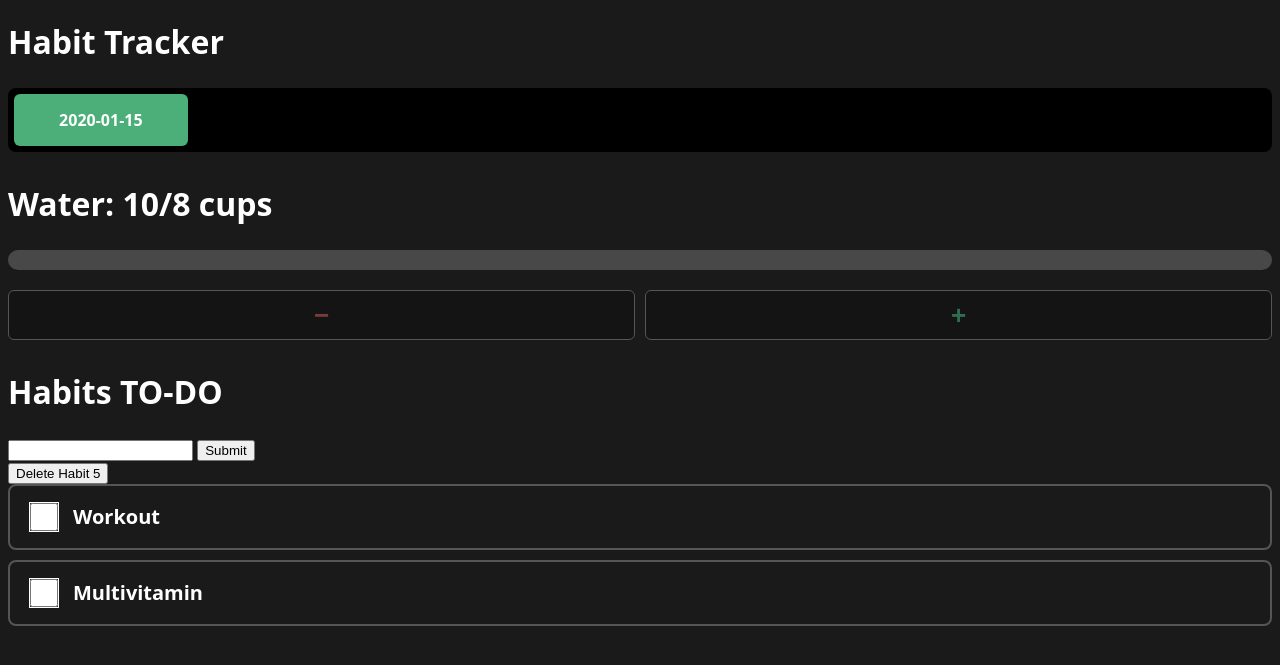
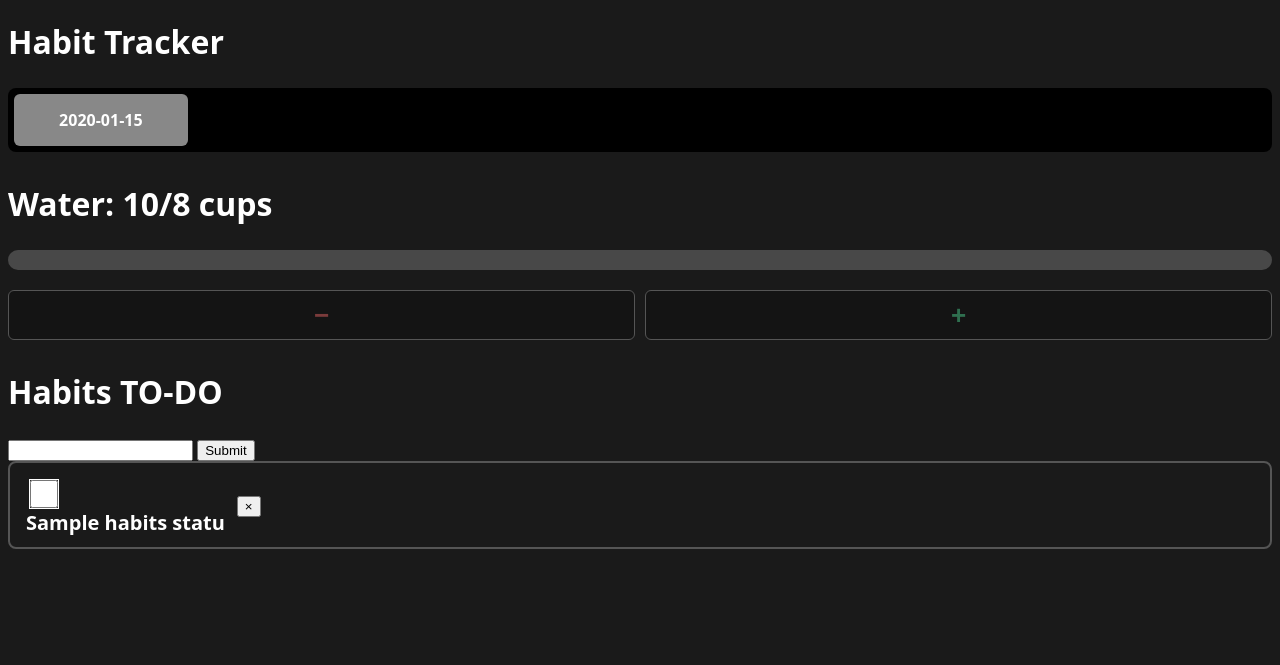
Before and after one commit to MasonBartell/habit-tracker, a Flask app: template templates/index.html in a window 1280 px wide. Shown: the top 665 px of the page. Run offline with Flask 3, Linux system fonts and the light colour scheme; the template is opened without the code that fills it: most values are stand-ins (such as "Sample title", 1, 10 or a date in 2020).

Commit message:
refactor habits into dynamic system: add/delete habits, generic toggle route, proportional grid coloring, and edge case fixes

```diff
--- a/app.py
+++ b/app.py
@@ -6,20 +6,12 @@ app = Flask(__name__)
 
 @app.route("/")
 def home():
-    # Open a connection to the database file, and get a cursor
-    # to actually run SQL commands through that connection.
     conn = sqlite3.connect("habits.db")
     cursor = conn.cursor()
 
-
-    # Get every row from the habits table.
-    # fetchall() returns a list of tuples, one tuple per row,
-    # in the order the columns were defined: (ID, Name, Type, Goal).
     cursor.execute("SELECT * FROM habits")
     habits = cursor.fetchall()
 
-    # Get today's date as a Python date object, so we can filter
-    # the logs table down to just today's entries.
     today = dt.date.today()
     dateList = []
     gridData = []
@@ -27,74 +19,79 @@ def home():
     for i in range(14):
         dateList.append(today - dt.timedelta(i))
     dateList.reverse()
-    # Look up Water's ID by name instead of hardcoding "3" —
-    # this way it still works even if the habits table changes later.
-    # fetchone() returns a single row (not a list), so [0] grabs
-    # the first value out of that one-item tuple.
+
     cursor.execute('SELECT ID FROM habits WHERE Name = "Water"')
     water_id = cursor.fetchone()[0]
 
-    cursor.execute('SELECT ID FROM habits Where Name = "Workout"')
-    workout_id = cursor.fetchone()[0]
-
-    cursor.execute('SELECT ID FROM habits Where Name = "Multivitamin"')
-    multivitamin_id = cursor.fetchone()[0]
 
     cursor.execute('SELECT SUM(value) FROM logs WHERE Habit_ID = ? AND Date = ?', (water_id, today))
     water_total = cursor.fetchone()[0]
     if water_total is None: water_total = 0
     water_total = int(water_total)
-    cursor.execute('SELECT * FROM logs WHERE Habit_ID = ? AND Date = ?', (workout_id, today))
-    workout_row = cursor.fetchone()
-    if workout_row is None: workout_done = False
-    else: workout_done = True
 
-    cursor.execute('SELECT * FROM logs WHERE Habit_ID = ? AND Date = ?', (multivitamin_id, today))
-    multivitamin_row = cursor.fetchone()
-    if multivitamin_row is None: multivitamin_done = False
-    else: multivitamin_done = True
+    # Generic checkbox-habit status — replaces the old separate
+    # workout_done / multivitamin_done checks. Works for any number
+    # of checkbox-type habits, not just these two by name.
+    cursor.execute('SELECT * FROM habits WHERE Type = "Checkbox"')
+    checkbox_habits = cursor.fetchall()
 
+    habits_status = []
+    for habit in checkbox_habits:
+        cursor.execute('SELECT * FROM logs WHERE Habit_ID = ? AND Date = ?', (habit[0], today))
+        log_row = cursor.fetchone()
+        if log_row is None:
+            habit_done = False
+        else:
+            habit_done = True
+        habits_status.append((habit[0], habit[1], habit_done))
+
+    # Consistency grid — still uses workout_id/multivitamin_id/water_id
+    # directly, since this scoring is specific to those three habits for now.
+    max_possible = len(checkbox_habits) + 1  # +1 for water
 
     for day in dateList:
+        dayTotal = 0
         cursor.execute('SELECT SUM(value) FROM logs WHERE Habit_ID = ? AND Date = ?', (water_id, day))
         day_water_total = cursor.fetchone()[0]
         if day_water_total is None: day_water_total = 0
 
-        cursor.execute('SELECT * FROM logs WHERE Habit_ID = ? AND Date = ?', (workout_id, day))
-        workout_row = cursor.fetchone()
-        if workout_row is None: day_workout_done = False
-        else: day_workout_done = True
+        for habit in checkbox_habits:
+            cursor.execute('SELECT * FROM logs WHERE Habit_ID = ? AND Date = ?', (habit[0], day))
+            log_row = cursor.fetchone()
+            if log_row is not None:
+                dayTotal += 1
 
-        cursor.execute('SELECT * FROM logs WHERE Habit_ID = ? AND Date = ?', (multivitamin_id, day))
-        multivitamin_row = cursor.fetchone()
-        if multivitamin_row is None: day_multivitamin_done = False
-        else: day_multivitamin_done = True
-
-        dayTotal = 0
         if day_water_total == 8:
             dayTotal += 1
-        if day_workout_done:
-            dayTotal += 1
-        if day_multivitamin_done:
-            dayTotal += 1
-        gridData.append((day, dayTotal))
+
+        day_percentage = (dayTotal / max_possible) * 100
+
+        # Interpolate from gray (65,64,64) to green (76,175,122) based on percentage
+        r = int(30 + (60 - 30) * (day_percentage / 100))
+        g = int(30 + (200 - 30) * (day_percentage / 100))
+        b = int(30 + (90 - 30) * (day_percentage / 100))
+        day_color = f"rgb({r}, {g}, {b})"
+
+        gridData.append((day, day_color))
+
 
 
     cursor.execute('SELECT GOAL FROM habits WHERE Name = "Water" ')
     goal_value = int(cursor.fetchone()[0])
-    percentage = min((water_total/goal_value) * 100,100)
-    blue_value = int(255 - (percentage*1.5))
+    percentage = min((water_total / goal_value) * 100, 100)
+    blue_value = int(255 - (percentage * 1.5))
 
-
-
-
-    # Only close the connection once every query is finished —
-    # closing it earlier would make later queries crash.
     conn.close()
 
-    # Pass both habits and water_total into the template so
-    # the HTML file can actually use them.
-    return render_template("index.html", habits=habits, water_total=water_total, percentage=percentage, blue_value=blue_value, workout_done=workout_done, multivitamin_done=multivitamin_done,gridData=gridData)
+    return render_template(
+        "index.html",
+        habits=habits,
+        water_total=water_total,
+        percentage=percentage,
+        blue_value=blue_value,
+        habits_status=habits_status,
+        gridData=gridData
+    )
 
 @app.route("/log/water/add", methods=["POST"])
 def add_water():
@@ -160,56 +157,7 @@ def subtract_water():
 
     return redirect(url_for("home"))
 
-@app.route('/log/workout/toggle', methods=["POST"])
-def toggle_workout():
-    conn = sqlite3.connect("habits.db")
-    cursor = conn.cursor()
 
-    today = dt.date.today()
-
-    cursor.execute('SELECT ID FROM habits Where Name = "Workout"')
-    workout_id = cursor.fetchone()[0]
-
-    cursor.execute('SELECT * FROM logs WHERE Habit_ID = ? AND Date = ?', (workout_id, today))
-    workout_row = cursor.fetchone()
-    if workout_row is None: workout_done = False
-    else: workout_done = True
-
-    if workout_done:
-        cursor.execute('DELETE FROM logs WHERE Habit_ID = ? AND Date = ?', (workout_id,today))
-    else:
-         cursor.execute("INSERT INTO logs (Habit_ID, Date, value) VALUES (?, ?, ?)", (workout_id, today, 1))
-
-    conn.commit()
-    conn.close()
-
-    return redirect(url_for("home"))
-
-@app.route('/log/multivitamin/toggle', methods=['POST'])
-def toggle_multivitamin():
-
-    conn = sqlite3.connect("habits.db")
-    cursor = conn.cursor()
-
-    today = dt.date.today()
-
-    cursor.execute('SELECT ID FROM habits Where Name = "Multivitamin"')
-    multivitamnin_id = cursor.fetchone()[0]
-
-    cursor.execute('SELECT * FROM logs WHERE Habit_ID = ? AND Date = ?', (multivitamnin_id, today))
-    multivitamin_row = cursor.fetchone()
-    if multivitamin_row is None: multivitamin_done = False
-    else: multivitamin_done = True
-
-    if multivitamin_done:
-        cursor.execute('DELETE FROM logs WHERE Habit_ID = ? AND Date = ?', (multivitamnin_id,today))
-    else:
-        cursor.execute("INSERT INTO logs (Habit_ID, Date, value) VALUES (?, ?, ?)", (multivitamnin_id, today, 1))
-
-    conn.commit()
-    conn.close()
-
-    return redirect(url_for("home"))
 
 @app.route('/habit/add', methods=['POST'])
 def add_habit():
@@ -242,5 +190,30 @@ def delete_habit(habit_id):
     return redirect(url_for('home'))
 
 
+@app.route('/habit/toggle/<int:habit_id>', methods=["POST"])
+def toggle_habit(habit_id):
+    conn = sqlite3.connect('habits.db')
+    cursor = conn.cursor()
+
+    today = dt.date.today()
+
+    cursor.execute('SELECT * FROM logs WHERE Habit_ID = ? AND Date = ?', (habit_id,today))
+    habit_row = cursor.fetchone()
+
+    if habit_row is None: habit_done = False
+    else: habit_done = True
+
+    if habit_done:
+        cursor.execute('DELETE FROM logs WHERE Habit_ID = ? AND Date = ?', (habit_id,today))
+    else:
+        cursor.execute("INSERT INTO logs (Habit_ID, Date, value) VALUES (?, ?, ?)", (habit_id, today, 1))
+
+    conn.commit()
+    conn.close()
+
+    return redirect(url_for("home"))
+
+
+
 if __name__ == "__main__":
     app.run(debug=True)
--- a/templates/index.html
+++ b/templates/index.html
@@ -151,11 +151,11 @@
 
     <h1>Habit Tracker</h1>
     <div class="container">
-    {% for day, score in gridData %}
-        <div style="background-color: {% if score == 0 %}#414040{% elif score == 1 %}#2e4a3a{% elif score == 2 %}#3d8058{% else %}#4caf7a{% endif %};">
-            {{ day.strftime("%m/%d") }}
-        </div>
-    {% endfor %}
+    {% for day, day_color in gridData %}
+    <div style="background-color: {{ day_color }};">
+        {{ day.strftime("%m/%d") }}
+    </div>
+{% endfor %}
     </div>
 
     <h1>Water: {{ water_total }}/8 cups</h1>
@@ -177,20 +177,19 @@
     <form action="/habit/add" method="POST">
          <input type="text" name="habit_name"> <button type="submit">Submit</button>
     </form>
-    <form action="/habit/delete/5" method="POST">
-    <button type="submit">Delete Habit 5</button>
-</form>
 
+   {% for id, name, done in habits_status %}
+    <div class="habit-row {% if done %}done{% endif %}">
+        <form action="/habit/toggle/{{ id }}" method="POST" class="toggle-form">
+            <input type="checkbox" {% if done %}checked{% endif %} onchange="this.form.submit()">
+            <p>{{ name }}</p>
+        </form>
+        <form action="/habit/delete/{{ id }}" method="POST" class="delete-form">
+            <button type="submit" class="delete-btn">&times;</button>
+        </form>
+    </div>
+    {% endfor %}
 
-    <form action="/log/workout/toggle" method="POST" class="habit-row {% if workout_done %}done{% endif %}">
-        <input type="checkbox" {% if workout_done %}checked{% endif %} onchange="this.form.submit()">
-        <p>Workout</p>
-    </form>
-
-    <form action="/log/multivitamin/toggle" method="POST" class="habit-row {% if multivitamin_done %}done{% endif %}">
-        <input type="checkbox" {% if multivitamin_done %}checked{% endif %} onchange="this.form.submit()">
-        <p>Multivitamin</p>
-    </form>
 
 </body>
 </html>
```
